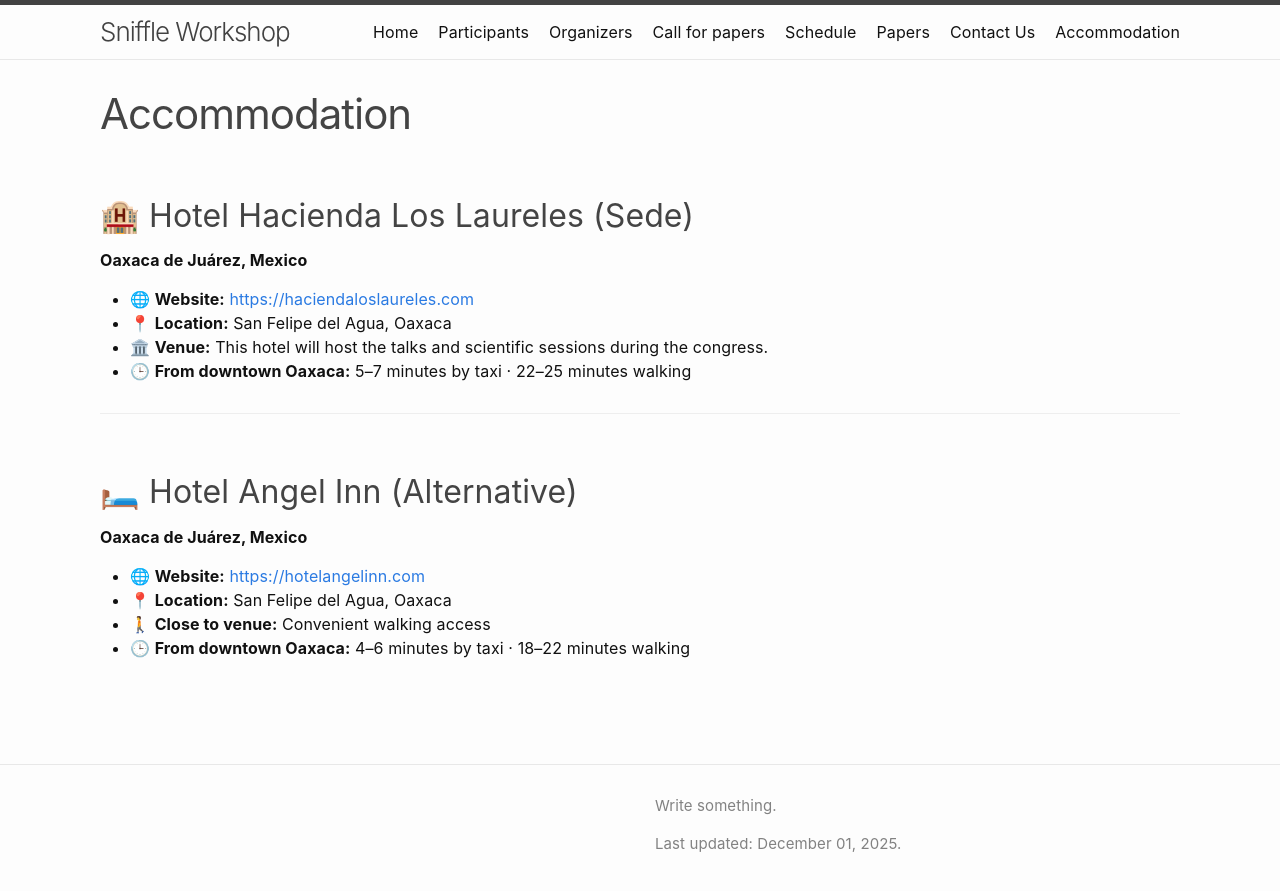
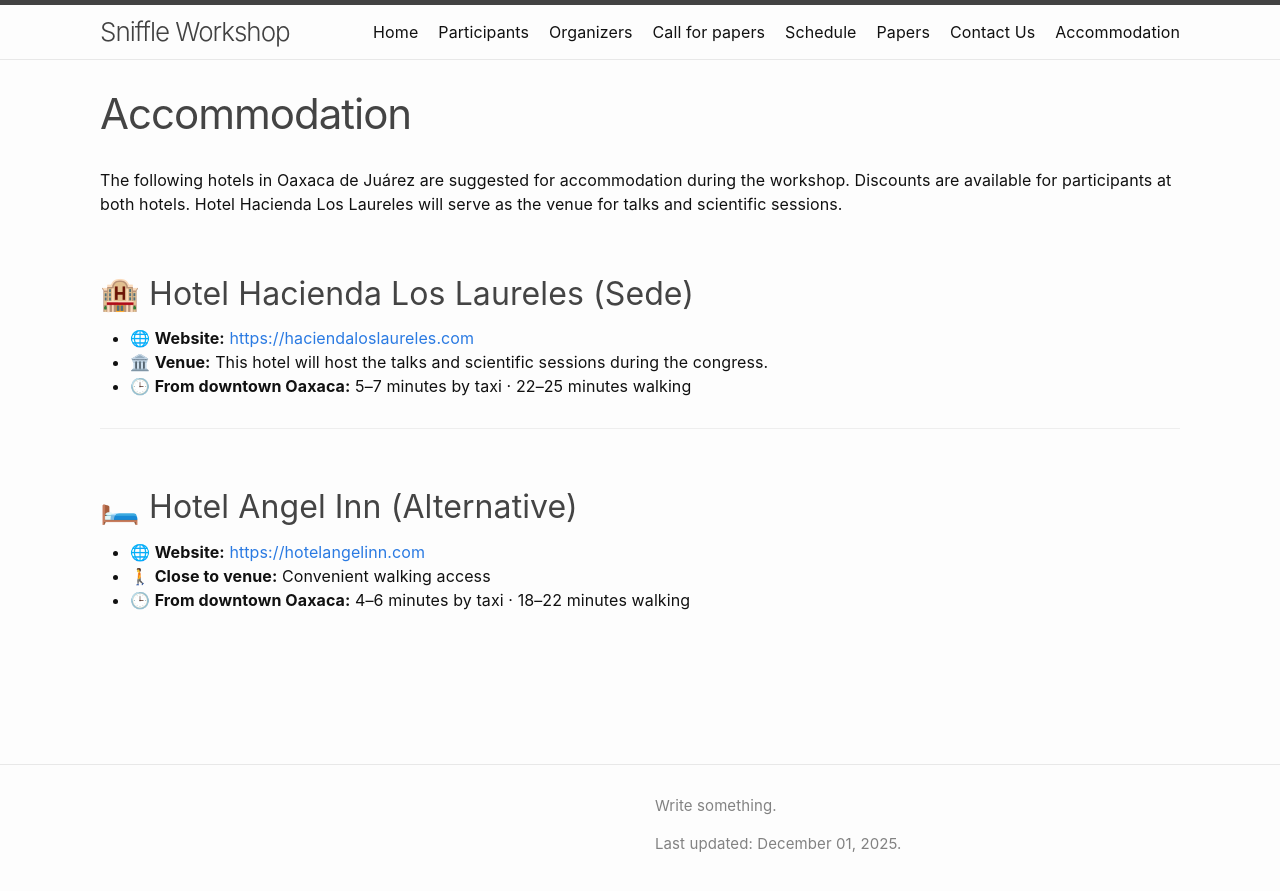
Before and after one commit to celmechcongress2026/celmechcongress2026.github.io, a Jekyll site: the page built from accommodation.md, in a window 1280 px wide. Shown: the top 891 px of the page. Built offline with Jekyll 4.4.1, drawn with Linux system fonts in a browser that asks for light colours.

Commit message:
Update accommodation.md

```diff
--- a/accommodation.md
+++ b/accommodation.md
@@ -4,20 +4,20 @@ title: Accommodation
 permalink: /accommodation/
 ---
 
+The following hotels in Oaxaca de Juárez are suggested for accommodation during the workshop. Discounts are available for participants at both hotels. Hotel Hacienda Los Laureles will serve as the venue for talks and scientific sessions.
+
+
+
 ## 🏨 Hotel Hacienda Los Laureles (Sede)
-**Oaxaca de Juárez, Mexico**
 
 - 🌐 **Website:** <a href="https://haciendaloslaureles.com" target="_blank">https://haciendaloslaureles.com</a>
-- 📍 **Location:** San Felipe del Agua, Oaxaca
 - 🏛️ **Venue:** This hotel will host the talks and scientific sessions during the congress.
 - 🕒 **From downtown Oaxaca:** 5–7 minutes by taxi · 22–25 minutes walking
 
 ---
 
 ## 🛏️ Hotel Angel Inn (Alternative)
-**Oaxaca de Juárez, Mexico**
 
 - 🌐 **Website:** <a href="http://www.hotelangelinn.com/" target="_blank">https://hotelangelinn.com</a>
-- 📍 **Location:** San Felipe del Agua, Oaxaca
 - 🚶 **Close to venue:** Convenient walking access
 - 🕒 **From downtown Oaxaca:** 4–6 minutes by taxi · 18–22 minutes walking
```
